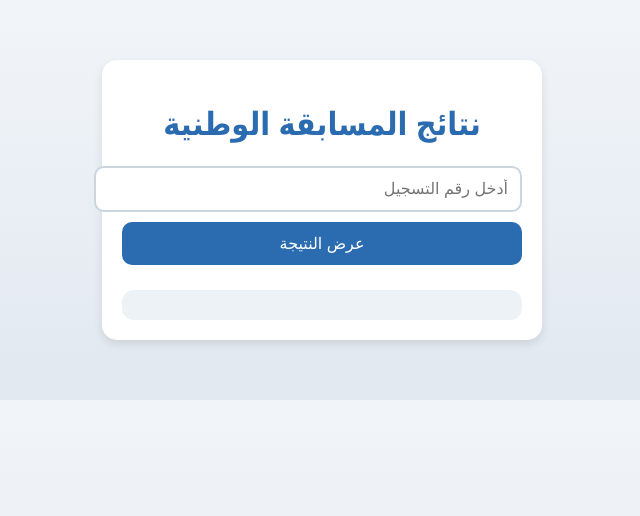
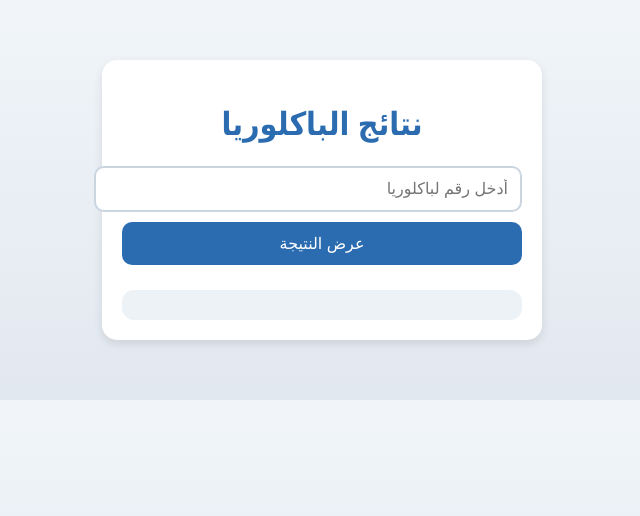
Before and after one commit to MedBobeni/resultats.github.io, a plain HTML site: page index.html in a window 1280 px wide. Shown: the whole page, without its empty margins (318-958 px from the left). Drawn offline with Linux system fonts and the light colour scheme.

Commit message:
Update index.html

```diff
--- a/index.html
+++ b/index.html
@@ -9,8 +9,8 @@
 <body>
 
   <div class="container">
-    <h1>نتائج المسابقة الوطنية</h1>
-    <input type="text" id="numero" placeholder="أدخل رقم التسجيل" />
+    <h1> نتائج الباكلوريا</h1>
+    <input type="text" id="numero" placeholder="أدخل رقم لباكلوريا" />
     <button onclick="chercher()">عرض النتيجة</button>
 
     <div id="resultat" class="resultat-box"></div>
```
